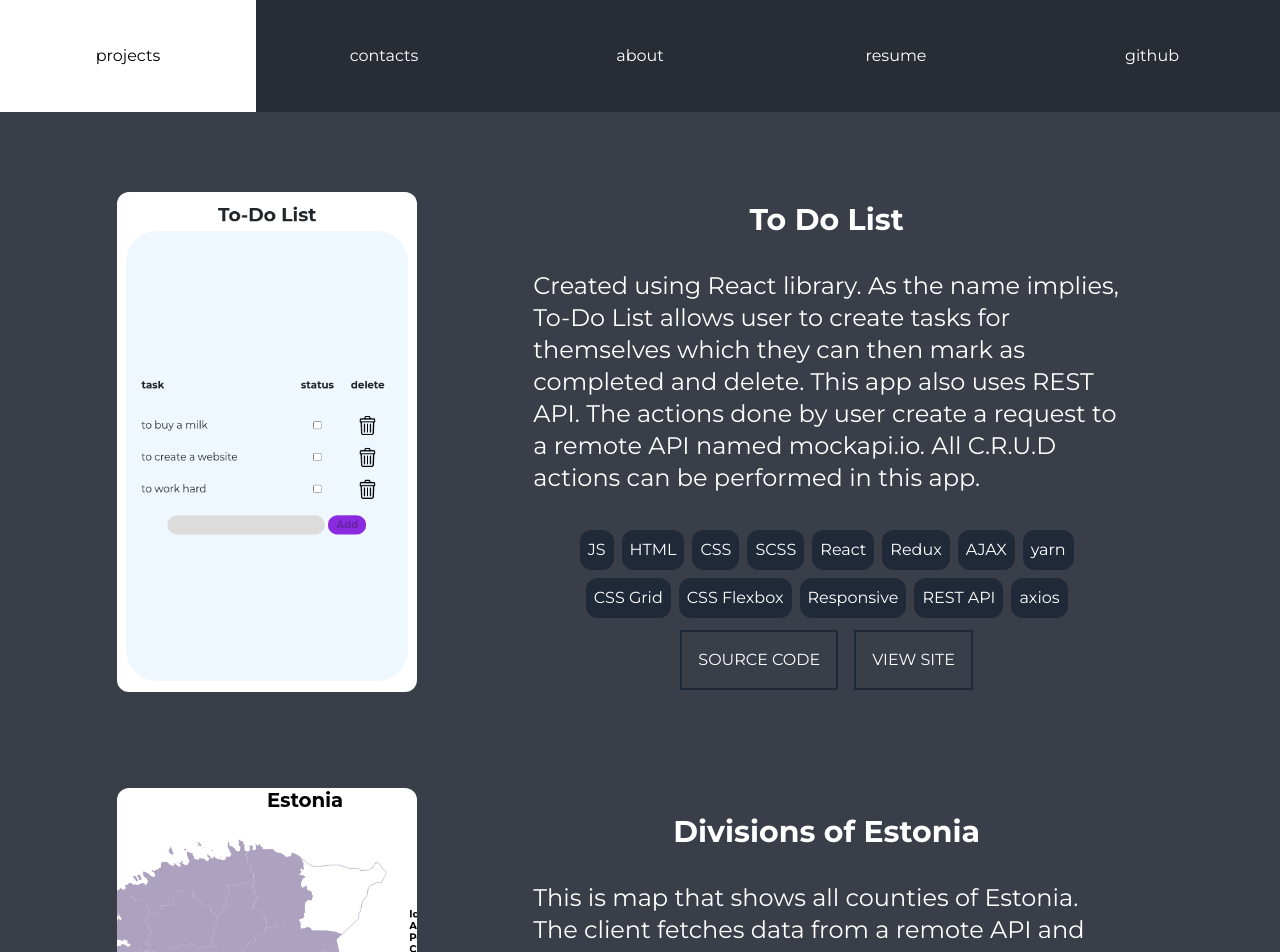
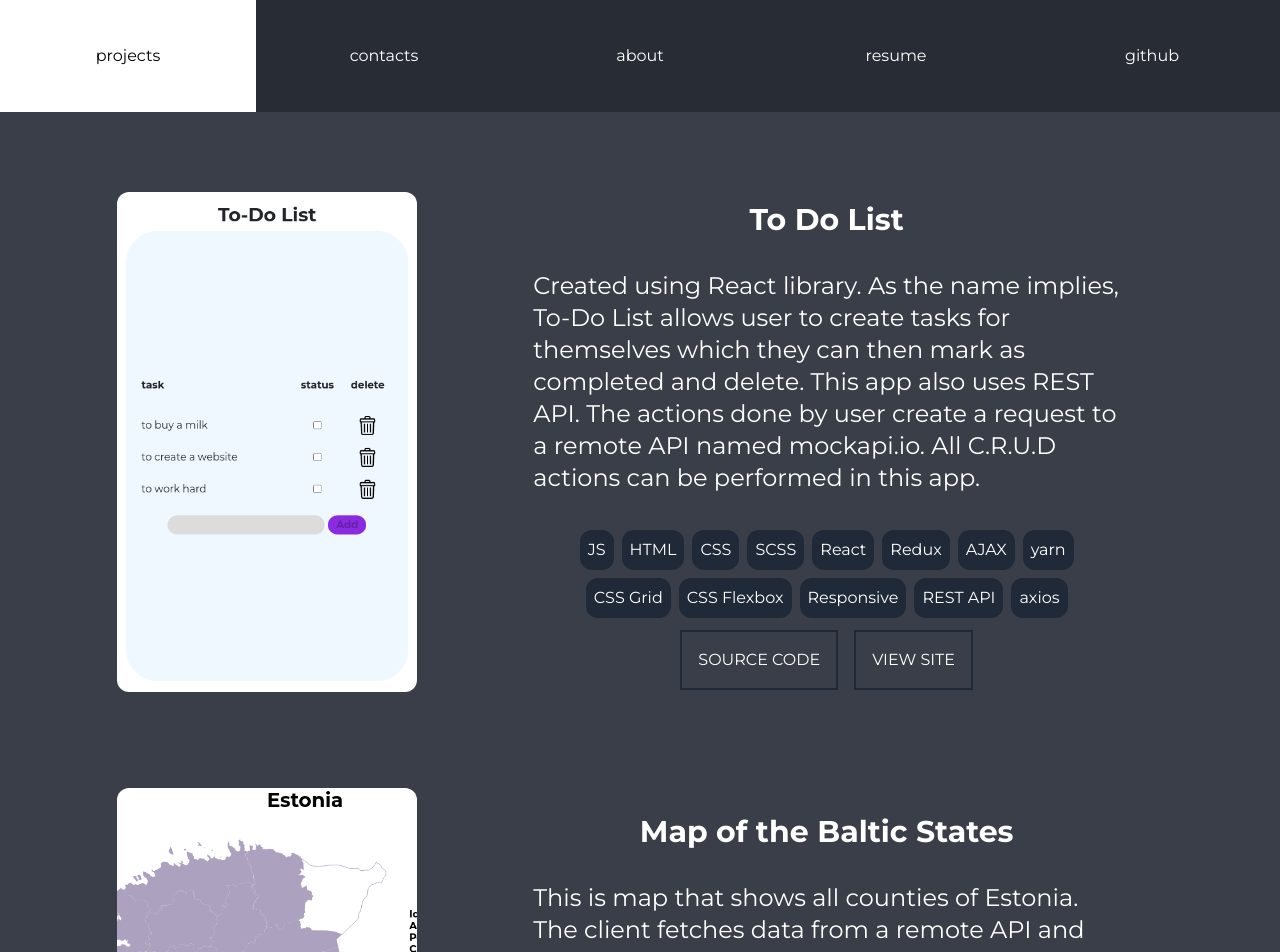
Before and after one commit to aalto95/portfolio, a React (Create React App) app: page / in a window 1280 px wide. Shown: the top 952 px of the page. Built offline with nearby package versions, Linux system fonts and the light colour scheme.

Commit message:
Fix links and Add telegram get in touch button

```diff
--- a/src/components/About.jsx
+++ b/src/components/About.jsx
@@ -13,8 +13,8 @@ const About = () => {
             project.
           </p>
           <p className="m-4">
-            When I'm not coding I enjoy taking walks, playing video games, and
-            helping people online with their web development problems.
+            In my free time I enjoy learning new technologies, playing computer
+            games and helping people online with their web development problems.
           </p>
         </div>
       </section>
--- a/src/components/Contacts.jsx
+++ b/src/components/Contacts.jsx
@@ -2,6 +2,7 @@ import React from "react";
 import LinkedInIcon from "./icons/LinkedInIcon";
 import MailIcon from "./icons/MailIcon";
 import { CopyToClipboard } from "react-copy-to-clipboard/lib/Component";
+import { TelegramIcon } from "./icons/TelegramIcon";
 
 const Contacts = () => {
   return (
@@ -14,6 +15,13 @@ const Contacts = () => {
         >
           <p className="mr-2 text-black text-sm">LinkedIn</p>
           <LinkedInIcon className="w-8 h-8" />
+        </a>
+        <a
+          href="https://t.me/scotlandfjord"
+          className="h-14 w-72 md:w-96 bg-white flex justify-center items-center mb-2"
+        >
+          <p className="mr-2 text-black text-sm">Telegram</p>
+          <TelegramIcon className="w-8 h-8" />
         </a>
         <a
           href="mailto:scotlandfjord@protonmail.com"
--- a/src/components/Projects/Project.jsx
+++ b/src/components/Projects/Project.jsx
@@ -15,7 +15,10 @@ const Project = ({ name, technologies, img, info, source, address }) => {
         <p className="sm:mx-20 text-xl sm:text-2xl m-8">{info}</p>
         <ul className="flex flex-wrap justify-center sm:mx-20">
           {technologies.map((tech) => (
-            <li className="flex justify-center m-1 list-none p-2 bg-gray-800 rounded-xl">
+            <li
+              key={tech.name}
+              className="flex justify-center m-1 list-none p-2 bg-gray-800 rounded-xl"
+            >
               {tech.name}
             </li>
           ))}
--- a/src/components/icons/MailIcon.jsx
+++ b/src/components/icons/MailIcon.jsx
@@ -1,39 +1,19 @@
 const MainIcon = ({ className }) => {
   return (
     <svg
-      version="1.1"
-      id="Capa_1"
       xmlns="http://www.w3.org/2000/svg"
-      xmlnsXlink="http://www.w3.org/1999/xlink"
       x="0px"
       y="0px"
       viewBox="0 0 512 512"
-      xmlSpace="preserve"
       className={className}
     >
-      <g>
-        <g>
       <polygon points="339.392,258.624 512,367.744 512,144.896 " />
-        </g>
-      </g>
-      <g>
-        <g>
       <polygon points="0,144.896 0,367.744 172.608,258.624 " />
-        </g>
-      </g>
-      <g>
-        <g>
       <path d="M480,80H32C16.032,80,3.36,91.904,0.96,107.232L256,275.264l255.04-168.032C508.64,91.904,495.968,80,480,80z" />
-        </g>
-      </g>
-      <g>
-        <g>
       <path
         d="M310.08,277.952l-45.28,29.824c-2.688,1.76-5.728,2.624-8.8,2.624c-3.072,0-6.112-0.864-8.8-2.624l-45.28-29.856
                         L1.024,404.992C3.488,420.192,16.096,432,32,432h448c15.904,0,28.512-11.808,30.976-27.008L310.08,277.952z"
       />
-        </g>
-      </g>
     </svg>
   );
 };
--- /dev/null
+++ b/src/components/icons/TelegramIcon.jsx
@@ -0,0 +1,13 @@
+export const TelegramIcon = ({ className }) => {
+  return (
+    <svg
+      xmlns="http://www.w3.org/2000/svg"
+      x="0px"
+      y="0px"
+      viewBox="0 0 300 300"
+      className={className}
+    >
+      <path d="M5.299,144.645l69.126,25.8l26.756,86.047c1.712,5.511,8.451,7.548,12.924,3.891l38.532-31.412   c4.039-3.291,9.792-3.455,14.013-0.391l69.498,50.457c4.785,3.478,11.564,0.856,12.764-4.926L299.823,29.22   c1.31-6.316-4.896-11.585-10.91-9.259L5.218,129.402C-1.783,132.102-1.722,142.014,5.299,144.645z M96.869,156.711l135.098-83.207   c2.428-1.491,4.926,1.792,2.841,3.726L123.313,180.87c-3.919,3.648-6.447,8.53-7.163,13.829l-3.798,28.146   c-0.503,3.758-5.782,4.131-6.819,0.494l-14.607-51.325C89.253,166.16,91.691,159.907,96.869,156.711z" />
+    </svg>
+  );
+};
--- a/src/data/projects.json
+++ b/src/data/projects.json
@@ -6,7 +6,7 @@
       "img": "assets/todolist-preview.png",
       "info": "Created using React library. As the name implies, To-Do List allows user to create tasks for themselves which they can then mark as completed and delete. This app also uses REST API. The actions done by user create a request to a remote API named mockapi.io. All C.R.U.D actions can be performed in this app.",
       "source": "https://github.com/aaltoo/todolist",
-      "address": "https://todolist-y2k01.vercel.app/",
+      "address": "https://public-todolist.vercel.app/",
       "technologies": [
         { "id": 0, "name": "JS" },
         { "id": 1, "name": "HTML" },
@@ -25,11 +25,11 @@
     },
     {
       "id": 1,
-      "name": "Divisions of Estonia",
+      "name": "Map of the Baltic States",
       "img": "assets/map-preview.png",
       "info": "This is map that shows all counties of Estonia. The client fetches data from a remote API and puts it in the table down below the map. This project was interesting to do. I have learnt a lot about SVG and also it was my first RESTful application.",
-      "source": "https://github.com/aaltoo/administrative-divisions-of-estonia",
-      "address": "https://administrative-divisions-of-estonia.vercel.app/",
+      "source": "https://github.com/aaltoo/baltic-states-interactive-map",
+      "address": "https://baltic-states-map.vercel.app/",
       "technologies": [
         { "id": 0, "name": "JS" },
         { "id": 1, "name": "HTML" },
@@ -52,7 +52,7 @@
       "img": "assets/store-preview.png",
       "info": "This is so far my most ambitious project. I am planning to build a fully working online clothing store. I am currently working on the frontend and using free API. As soon as I am done with the frontend I am going to start creating my own API. Right now you can search for items and put them in the cart. I am working on this project almost everyday and planning to defend a thesis with this project.",
       "source": "https://github.com/aaltoo/clothing-shop-client",
-      "address": "https://clothing-shop-y2k01.vercel.app/",
+      "address": "https://based-clothing-shop.vercel.app/",
       "technologies": [
         { "id": 0, "name": "JS" },
         { "id": 1, "name": "HTML" },
@@ -75,8 +75,8 @@
       "name": "Weather app",
       "img": "assets/weather-preview.png",
       "info": "It is an app that uses open weather API. You can type in the name of the city and then see the results of a search. info like temperature, humidity etc. is available in the server response.",
-      "source": "https://github.com/aaltoo/weather-checker",
-      "address": "https://weather-checker.vercel.app/",
+      "source": "https://github.com/aaltoo/weathered",
+      "address": "https://weathered.vercel.app/",
       "technologies": [
         { "id": 0, "name": "JS" },
         { "id": 1, "name": "HTML" },
```
Lines whose indentation alone changed are shown as unchanged.
